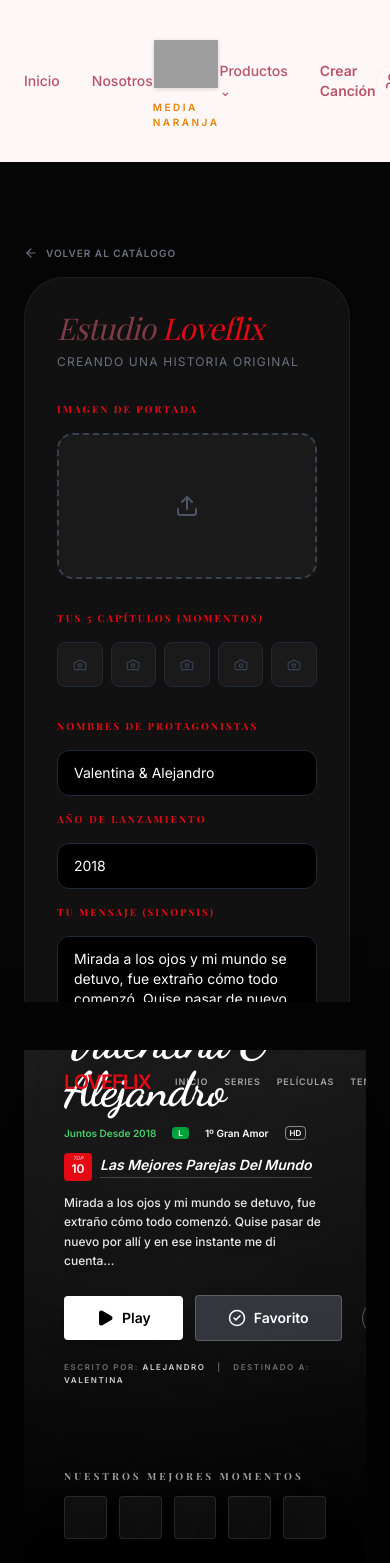
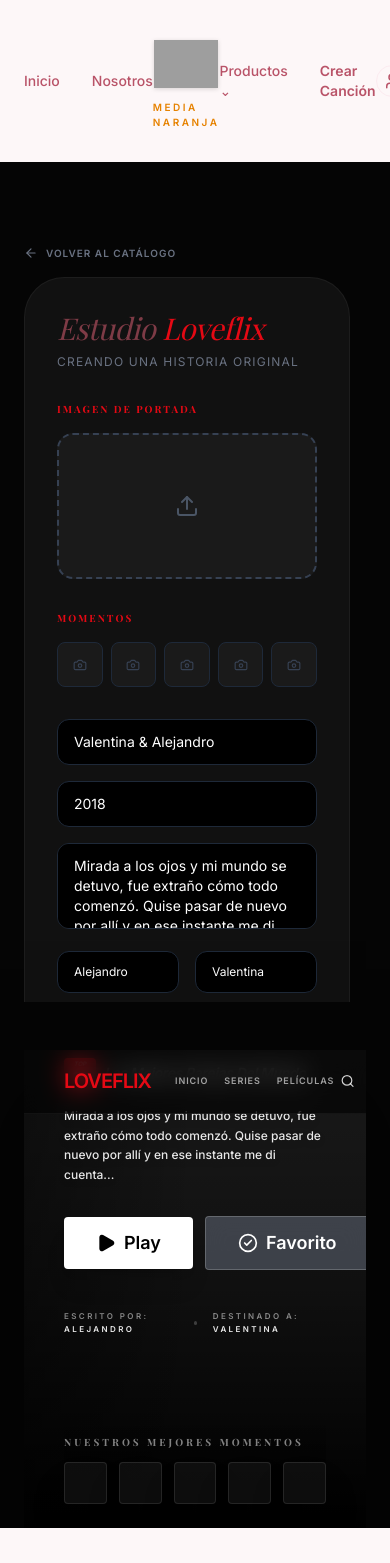
Before and after one commit to ritohp/MediaNaranja, a React (Vite) app: page /personalizar-cuadro in a window 390 px wide. After the commit the page ends 1528 px from the top, so only its background shows below. Built offline with nearby package versions, Linux system fonts and the light colour scheme; grey boxes are pictures that could not be loaded; a web font is replaced by a local one.

Commit message:
Sync Boutique 19/04/2026 21:24:11.41

```diff
--- a/src/pages/MemoryCustomizer.tsx
+++ b/src/pages/MemoryCustomizer.tsx
@@ -30,14 +30,36 @@ export default function MemoryCustomizer() {
   };
 
   const exportPDF = async () => {
-    if (!previewRef.current) return;
-    const canvas = await html2canvas(previewRef.current, { scale: 3, useCORS: true });
-    const imgData = canvas.toDataURL('image/png');
-    const pdf = new jsPDF('p', 'mm', 'a4'); // Cambiado a vertical (Portrait) para este diseño
-    const pdfWidth = pdf.internal.pageSize.getWidth();
-    const pdfHeight = (canvas.height * pdfWidth) / canvas.width;
-    pdf.addImage(imgData, 'PNG', 0, 0, pdfWidth, pdfHeight);
-    pdf.save(`MediaNaranja_Obra_${names}.pdf`);
+    if (!previewRef.current) {
+        alert("No se pudo encontrar el área de previsualización.");
+        return;
+    }
+
+    try {
+        const canvas = await html2canvas(previewRef.current, {
+            scale: 2,
+            useCORS: true,
+            allowTaint: true,
+            logging: false,
+            backgroundColor: '#141414'
+        });
+
+        const imgData = canvas.toDataURL('image/png', 1.0);
+        const pdf = new jsPDF({
+            orientation: 'p',
+            unit: 'mm',
+            format: 'a4'
+        });
+
+        const pdfWidth = pdf.internal.pageSize.getWidth();
+        const pdfHeight = (canvas.height * pdfWidth) / canvas.width;
+
+        pdf.addImage(imgData, 'PNG', 0, 0, pdfWidth, pdfHeight);
+        pdf.save(`Media_Naranja_Obra_${names.replace(/\s+/g, '_')}.pdf`);
+    } catch (err) {
+        console.error("Error generating PDF:", err);
+        alert("Hubo un error al generar el PDF. Asegúrate de haber instalado 'html2canvas' y 'jspdf' (npm install html2canvas jspdf).");
+    }
   };
 
   return (
@@ -73,7 +95,7 @@ export default function MemoryCustomizer() {
             </section>
 
             <section className="space-y-4">
-              <h3 className="text-[10px] font-black uppercase tracking-[0.2em] text-[#E50914]">Tus 5 Capítulos (Momentos)</h3>
+              <h3 className="text-[10px] font-black uppercase tracking-[0.2em] text-[#E50914]">Momentos</h3>
               <div className="grid grid-cols-5 gap-2">
                 {galleryPhotos.map((photo, i) => (
                   <div key={i} onClick={() => document.getElementById(`gallery-${i}`)?.click()} className="aspect-square bg-[#1a1a1a] rounded-lg border border-gray-800 flex items-center justify-center cursor-pointer hover:border-[#E50914] overflow-hidden">
@@ -85,111 +107,110 @@ export default function MemoryCustomizer() {
             </section>
 
             <section className="space-y-4">
-              <h3 className="text-[10px] font-black uppercase tracking-[0.2em] text-[#E50914]">Nombres de Protagonistas</h3>
-              <input type="text" value={names} onChange={(e) => setNames(e.target.value)} className="w-full bg-black border border-gray-800 rounded-xl px-4 py-3 outline-none focus:border-[#E50914] text-sm" />
-
-              <h3 className="text-[10px] font-black uppercase tracking-[0.2em] text-[#E50914]">Año de Lanzamiento</h3>
-              <input type="text" value={date} onChange={(e) => setDate(e.target.value)} className="w-full bg-black border border-gray-800 rounded-xl px-4 py-3 outline-none focus:border-[#E50914] text-sm" />
-
-              <h3 className="text-[10px] font-black uppercase tracking-[0.2em] text-[#E50914]">Tu Mensaje (Sinopsis)</h3>
+              <input type="text" value={names} onChange={(e) => setNames(e.target.value)} placeholder="Nombres" className="w-full bg-black border border-gray-800 rounded-xl px-4 py-3 outline-none focus:border-[#E50914] text-sm" />
+              <input type="text" value={date} onChange={(e) => setDate(e.target.value)} placeholder="Año" className="w-full bg-black border border-gray-800 rounded-xl px-4 py-3 outline-none focus:border-[#E50914] text-sm" />
               <textarea value={synopsis} onChange={(e) => setSynopsis(e.target.value)} rows={3} className="w-full bg-black border border-gray-800 rounded-xl px-4 py-3 outline-none focus:border-[#E50914] text-sm resize-none"></textarea>
+              <div className="grid grid-cols-2 gap-4">
+                  <input type="text" value={writtenBy} onChange={(e) => setWrittenBy(e.target.value)} placeholder="Escrito por" className="w-full bg-black border border-gray-800 rounded-xl px-4 py-3 outline-none focus:border-[#E50914] text-xs" />
+                  <input type="text" value={destinedTo} onChange={(e) => setDestinedTo(e.target.value)} placeholder="Para" className="w-full bg-black border border-gray-800 rounded-xl px-4 py-3 outline-none focus:border-[#E50914] text-xs" />
+              </div>
             </section>
 
             <button onClick={exportPDF} className="w-full py-5 bg-[#E50914] text-white rounded-2xl font-black tracking-widest hover:brightness-110 shadow-xl transition-all flex items-center justify-center gap-3">
-              <Download size={20} /> DESCARGAR OBRA MAESTRA
+              <Download size={20} /> DESCARGAR PDF
             </button>
           </div>
         </div>
 
-        {/* 🖼️ PREVIEW FINAL (ESTILO LOVEFLIX) */}
+        {/* 🖼️ PREVIEW FINAL (MEJORADO) */}
         <div className="xl:col-span-8 sticky top-24">
           <div
             ref={previewRef}
-            className="w-full aspect-[2/3] md:aspect-[3/4.2] bg-[#141414] shadow-[0_40px_100px_rgba(0,0,0,0.8)] relative overflow-hidden"
-            id="render-area"
+            className="w-full aspect-[3/4.2] bg-[#141414] shadow-[0_40px_100px_rgba(0,0,0,0.8)] relative overflow-hidden"
           >
-            {/* FOTO PRINCIPAL (Ocupa casi todo) */}
+            {/* 📸 FOTO PRINCIPAL (AJUSTE DE CENTRADO) */}
             <div className="absolute inset-0">
                {mainPhoto ? (
-                 <img src={mainPhoto} className="w-full h-full object-cover" />
+                 <img src={mainPhoto} className="w-full h-full object-cover object-center" />
                ) : (
-                 <div className="w-full h-full bg-gradient-to-br from-[#222] to-[#111]"></div>
+                 <div className="w-full h-full bg-[#1a1a1a]"></div>
                )}
-               {/* Degradado tipo cine */}
-               <div className="absolute inset-0 bg-gradient-to-t from-black via-black/30 to-transparent"></div>
-               <div className="absolute inset-0 bg-gradient-to-r from-black/20 via-transparent to-transparent"></div>
+               <div className="absolute inset-0 bg-gradient-to-t from-black via-black/40 to-transparent"></div>
+               <div className="absolute inset-0 bg-gradient-to-r from-black/40 via-transparent to-transparent"></div>
             </div>
 
-            {/* HEADER NETFLIX REALISTA */}
-            <header className="absolute top-0 inset-x-0 h-16 flex items-center justify-between px-10 z-50">
+            {/* 🍿 BARRA SUPERIOR (CON FONDO PROTECTOR) */}
+            <header className="absolute top-0 inset-x-0 h-16 flex items-center justify-between px-10 z-50 bg-black/60 backdrop-blur-md border-b border-white/5">
                <div className="flex items-center gap-6">
                   <div className="text-[#E50914] text-xl font-black tracking-tighter">LOVEFLIX</div>
                   <nav className="flex gap-4 text-[9px] font-bold text-white/60 uppercase tracking-widest">
                      <span>Inicio</span>
                      <span>Series</span>
                      <span>Películas</span>
-                     <span>Tendencia</span>
                   </nav>
                </div>
                <div className="flex items-center gap-4 text-white/80 scale-90">
                   <Search size={16} /> <Gift size={16} /> <Bell size={16} />
                   <div className="w-8 h-8 rounded bg-[#E50914] overflow-hidden">
-                     <img src="https://wallpapers.com/images/hd/netflix-profile-pictures-1000-x-1000-qo9h82134t9nv0j0.jpg" className="w-full" />
+                     <img src="https://wallpapers.com/images/hd/netflix-profile-pictures-1000-x-1000-qo9h82134t9nv0j0.jpg" className="w-full h-full object-cover" />
                   </div>
                </div>
             </header>
 
-            {/* CONTENIDO CENTRADO-BAJO */}
-            <div className="absolute inset-x-10 bottom-44 z-40 space-y-3">
+            {/* ✍️ TEXTOS (DISTRIBUIDOS PARA NO AMONTONAR) */}
+            <div className="absolute inset-x-10 bottom-48 z-40 space-y-4">
                 <div className="flex items-center gap-2">
                   <span className="bg-[#E50914] text-white text-[10px] font-black px-1.5 py-0.5 rounded-sm">N</span>
                   <span className="text-white/80 font-bold tracking-[0.3em] text-[8px] uppercase">Parejas</span>
                 </div>
 
-                <h2 className="text-5xl md:text-7xl font-script text-white leading-none drop-shadow-[0_5px_15px_rgba(0,0,0,0.5)]">
+                <h2 className="text-6xl md:text-8xl font-script text-white leading-none drop-shadow-[0_5px_20px_rgba(0,0,0,0.8)]">
                     {names}
                 </h2>
 
-                <div className="flex items-center gap-4 text-[10px] md:text-xs font-bold text-white">
+                <div className="flex items-center gap-4 text-[10px] font-bold text-white">
                     <span className="text-[#46d369]">Juntos Desde {date}</span>
                     <span className="bg-green-600 text-white px-1.5 rounded-sm text-[8px]">L</span>
                     <span>1º Gran Amor</span>
-                    <span className="border border-white/50 px-1 rounded-sm text-[8px] font-black">HD</span>
+                    <span className="border border-white/50 px-1 rounded-sm text-[8px]">HD</span>
                 </div>
 
                 <div className="flex items-center gap-2">
-                    <div className="w-7 h-7 bg-[#E50914] rounded-sm flex flex-col items-center justify-center font-black leading-none">
-                        <span className="text-[5px] opacity-70 italic">TOP</span>
-                        <span className="text-xs">10</span>
+                    <div className="w-8 h-8 bg-[#E50914] rounded-sm flex flex-col items-center justify-center font-black leading-none">
+                        <span className="text-[6px] opacity-70 italic font-sans uppercase">TOP</span>
+                        <span className="text-sm">10</span>
                     </div>
-                    <span className="text-sm md:text-base font-bold italic border-b border-white/20 pb-0.5">Las Mejores Parejas Del Mundo</span>
+                    <span className="text-sm font-bold italic tracking-tight border-b border-white/10 pb-0.5">Las Mejores Parejas Del Mundo</span>
                 </div>
 
-                <p className="text-xs md:text-sm text-white/90 max-w-xl font-medium leading-relaxed drop-shadow-md">
+                <p className="text-xs md:text-sm text-white/90 max-w-xl font-medium leading-relaxed drop-shadow-md pb-4">
                    {synopsis}
                 </p>
 
-                <div className="flex items-center gap-3 pt-3">
-                  <button className="flex items-center gap-2 px-8 py-3 bg-white text-black rounded font-bold text-sm md:text-lg shadow-xl"><Play fill="black" size={18} /> Play</button>
-                  <button className="flex items-center gap-2 px-8 py-3 bg-gray-500/40 backdrop-blur-md text-white rounded font-bold text-sm md:text-lg border border-white/20"><CheckCircle2 size={18} /> Favorito</button>
+                {/* BOTONES */}
+                <div className="flex items-center gap-3">
+                  <button className="flex items-center gap-2 px-8 py-3 bg-white text-black rounded font-bold text-lg shadow-xl hover:bg-gray-200 transition-all"><Play fill="black" size={20} /> Play</button>
+                  <button className="flex items-center gap-2 px-8 py-3 bg-gray-500/50 backdrop-blur-md text-white rounded font-bold text-lg border border-white/20 hover:bg-gray-500/70 transition-all"><CheckCircle2 size={20} /> Favorito</button>
                   <div className="flex gap-2 pl-2">
-                    <div className="w-9 h-9 rounded-full border border-white/30 flex items-center justify-center"><ThumbsUp size={14}/></div>
-                    <div className="w-9 h-9 rounded-full border border-white/30 flex items-center justify-center"><ThumbsDown size={14}/></div>
+                    <div className="w-10 h-10 rounded-full border border-white/30 flex items-center justify-center opacity-70"><ThumbsUp size={16}/></div>
+                    <div className="w-10 h-10 rounded-full border border-white/30 flex items-center justify-center opacity-70"><ThumbsDown size={16}/></div>
                   </div>
                 </div>
 
-                {/* Sub-Metadata */}
-                <div className="pt-2 text-[8px] font-bold text-white/40 uppercase tracking-[0.2em] leading-relaxed">
-                   Escrito por: <span className="text-white/80">{writtenBy}</span> <span className="mx-2">|</span> Destinado a: <span className="text-white/80">{destinedTo}</span>
+                {/* METADATA (ALEJADA DE LOS BOTONES Y DE LA GALERÍA) */}
+                <div className="pt-6 text-[8px] font-bold text-white/50 uppercase tracking-[0.3em] leading-relaxed flex items-center gap-4">
+                   <div>Escrito por: <span className="text-white/90">{writtenBy}</span></div>
+                   <div className="w-1 h-1 bg-white/20 rounded-full"></div>
+                   <div>Destinado a: <span className="text-white/90">{destinedTo}</span></div>
                 </div>
             </div>
 
-            {/* BARRA DE MOMENTOS (PEGADA AL BORDE) */}
-            <div className="absolute inset-x-10 bottom-6 z-40">
-               <h4 className="text-[10px] font-black mb-3 uppercase tracking-[0.3em] text-white/60">Nuestros Mejores Momentos</h4>
+            {/* 🖼️ GALERÍA (AJUSTADA AL FINAL) */}
+            <div className="absolute inset-x-10 bottom-6 z-40 bg-gradient-to-t from-black to-transparent pt-4">
+               <h4 className="text-[10px] font-black mb-3 uppercase tracking-[0.3em] text-white/50">Nuestros Mejores Momentos</h4>
                <div className="grid grid-cols-5 gap-3">
                   {galleryPhotos.map((photo, i) => (
-                    <div key={i} className="aspect-square bg-white/5 rounded-sm border border-white/10 overflow-hidden shadow-2xl">
+                    <div key={i} className="aspect-square bg-white/5 rounded shadow-2xl border border-white/10 overflow-hidden">
                        {photo && <img src={photo} className="w-full h-full object-cover" />}
                     </div>
                   ))}
@@ -202,3 +223,7 @@ export default function MemoryCustomizer() {
     </div>
   );
 }
+
+function ThumbsDown({ size, className }: { size: number, className: string }) {
+    return <svg xmlns="http://www.w3.org/2000/svg" width={size} height={size} viewBox="0 0 24 24" fill="none" stroke="currentColor" strokeWidth="2" strokeLinecap="round" strokeLinejoin="round" className={className}><path d="M17 14V2"/><path d="M9 18.12 10 14H4.17a2 2 0 0 1-1.99-2.28l.83-5a2 2 0 0 1 2-1.72h12.83a2 2 0 0 1 2 2v6a2 2 0 0 1-2 2h-1.34l-5.65 6.13a1 1 0 0 1-1.85-.35l-.01-.01Z"/></svg>;
+}
```
